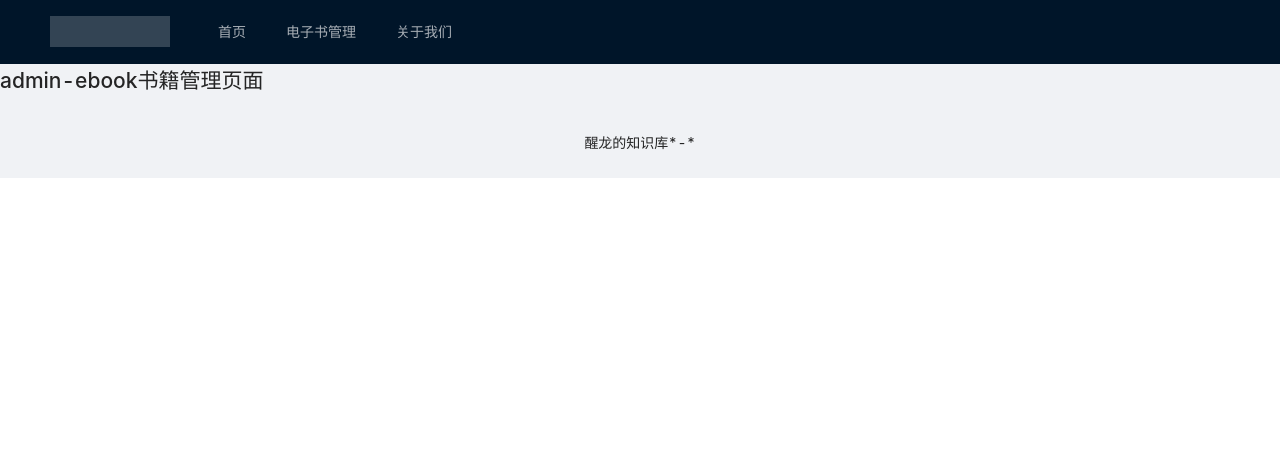
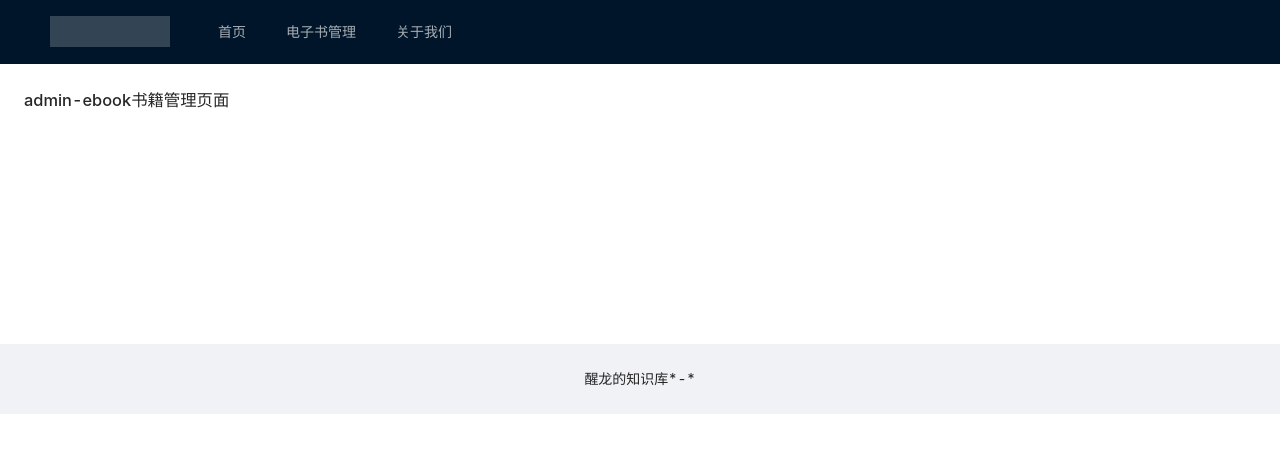
Before and after one commit to wad521/JavaWiki, a Vue app in the folder wiki/web/: page /admin/ebook in a window 1280 px wide. Shown: the top 452 px of the page. Built offline with nearby package versions, Linux system fonts and the light colour scheme; no server answers.

Commit message:
6-3 修改电子书管理页面布局

```diff
--- a/wiki/web/src/views/admin/admin-ebook.vue
+++ b/wiki/web/src/views/admin/admin-ebook.vue
@@ -1,5 +1,12 @@
 <template>
-  <div class="about">
-    <h1>admin-ebook书籍管理页面</h1>
-  </div>
+
+  <a-layout>
+    <a-layout-content
+        :style="{ background: '#ffffff', padding: '24px', margin: 0, minHeight: '280px' }"
+    >
+      <div class="about">
+        <h1>admin-ebook书籍管理页面</h1>
+      </div>
+    </a-layout-content>
+  </a-layout>
 </template>
```
